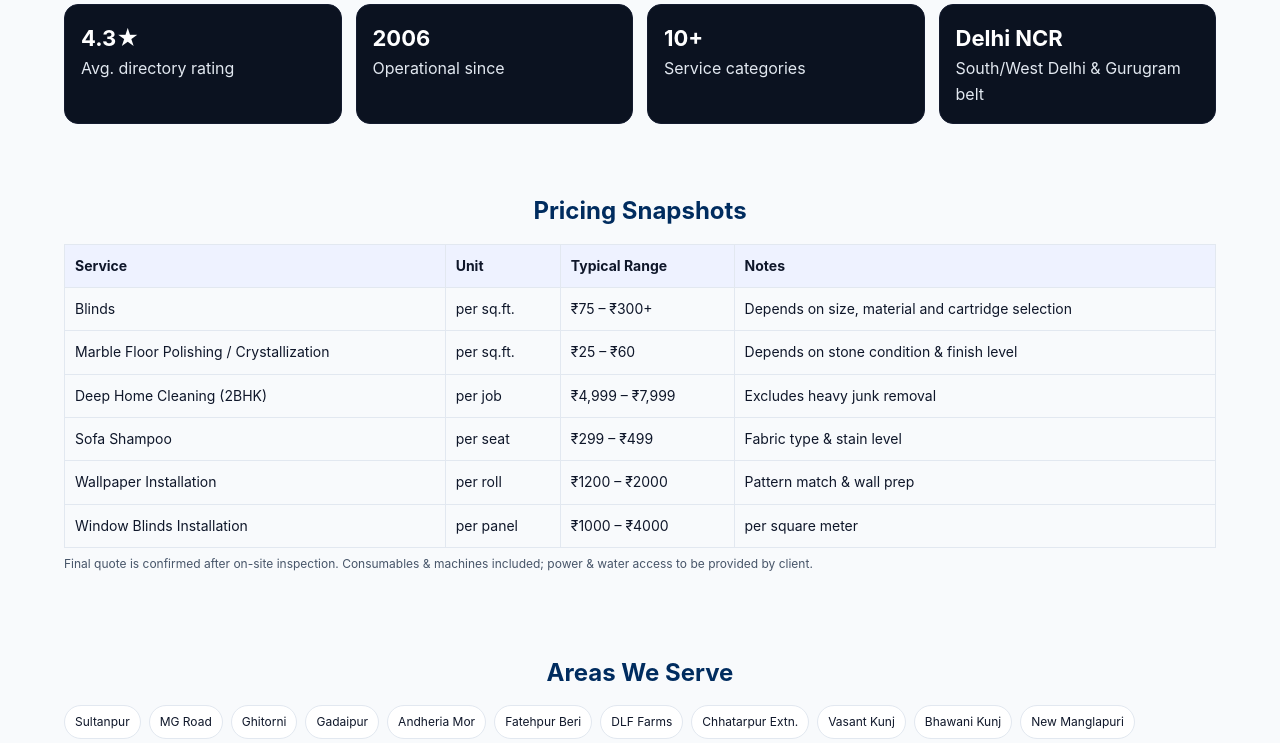
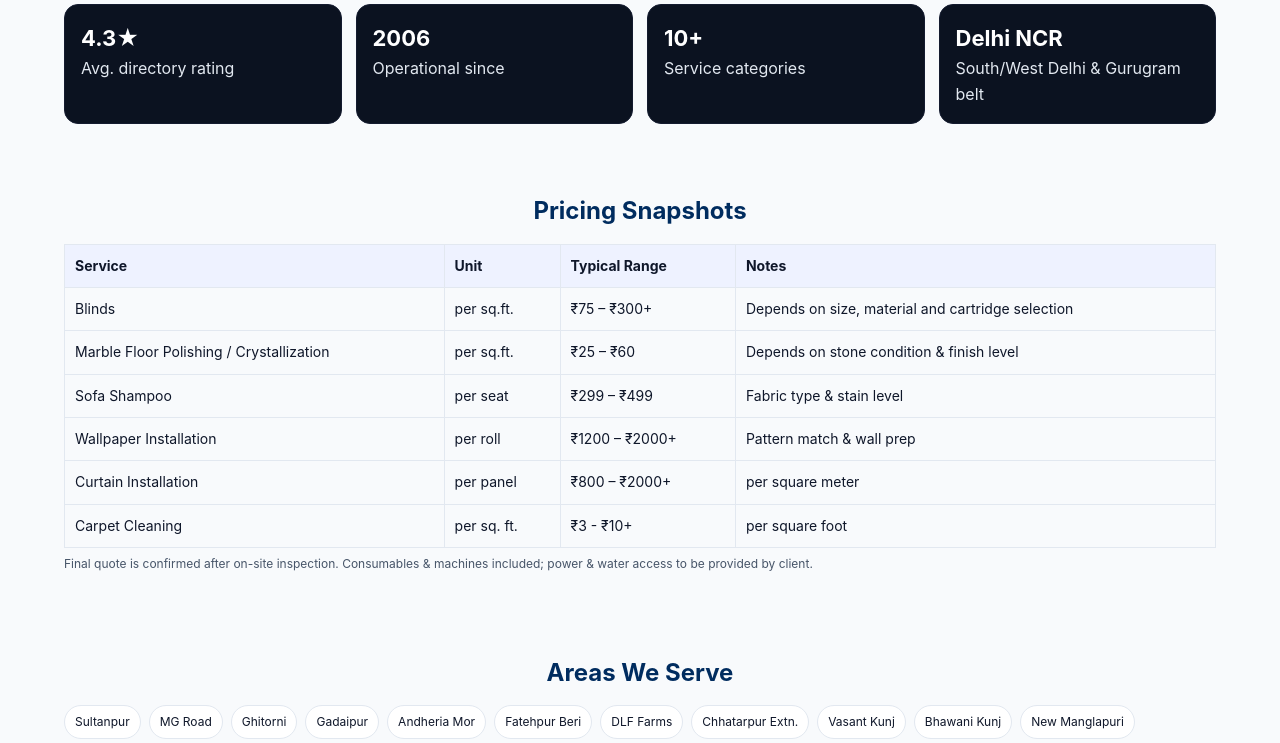
Before and after one commit to narmeshnigam/sunservicesinc, a PHP site: page / in a window 1280 px wide. Shown: the part 2696-3439 px from the top of the page. Run offline with PHP 8.4, Linux system fonts and the light colour scheme.

Commit message:
minor updates

```diff
--- a/index.php
+++ b/index.php
@@ -684,12 +684,6 @@ include __DIR__ . '/includes/header.php';
           <td>Depends on stone condition &amp; finish level</td>
         </tr>
         <tr>
-          <td>Deep Home Cleaning (2BHK)</td>
-          <td>per job</td>
-          <td>₹4,999 – ₹7,999</td>
-          <td>Excludes heavy junk removal</td>
-        </tr>
-        <tr>
           <td>Sofa Shampoo</td>
           <td>per seat</td>
           <td>₹299 – ₹499</td>
@@ -698,14 +692,20 @@ include __DIR__ . '/includes/header.php';
         <tr>
           <td>Wallpaper Installation</td>
           <td>per roll</td>
-          <td>₹1200 – ₹2000</td>
+          <td>₹1200 – ₹2000+</td>
           <td>Pattern match &amp; wall prep</td>
         </tr>
         <tr>
-          <td>Window Blinds Installation</td>
+          <td>Curtain Installation</td>
           <td>per panel</td>
-          <td>₹1000 – ₹4000</td>
+          <td>₹800 – ₹2000+</td>
           <td>per square meter</td>
+        </tr>
+        <tr>
+          <td>Carpet Cleaning</td>
+          <td>per sq. ft.</td>
+          <td>₹3 - ₹10+</td>
+          <td>per square foot</td>
         </tr>
       </tbody>
     </table>
```
